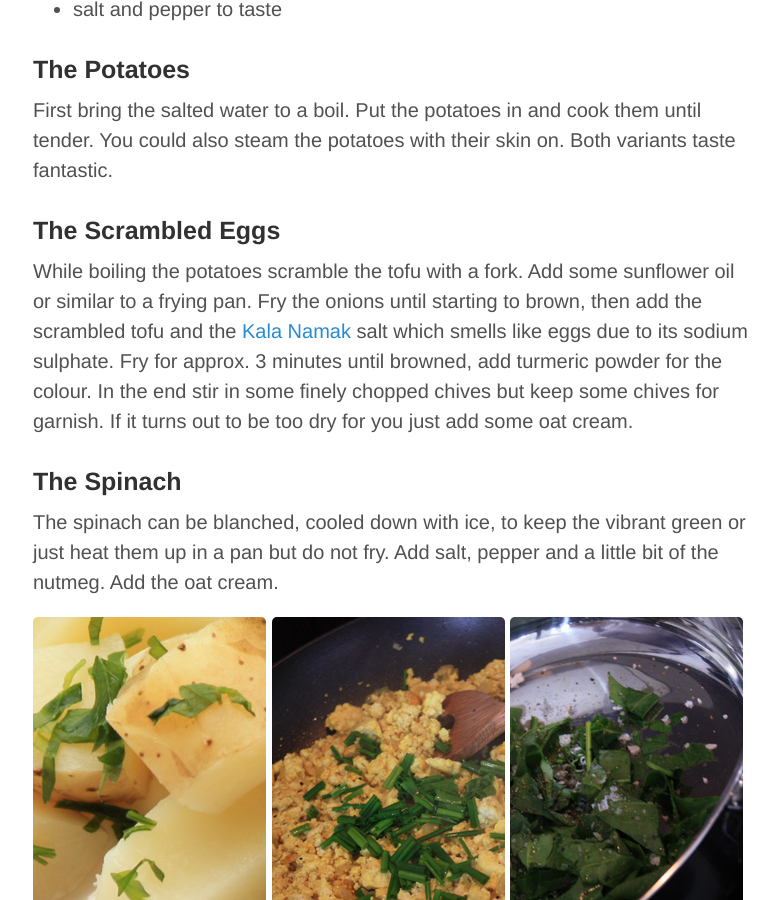
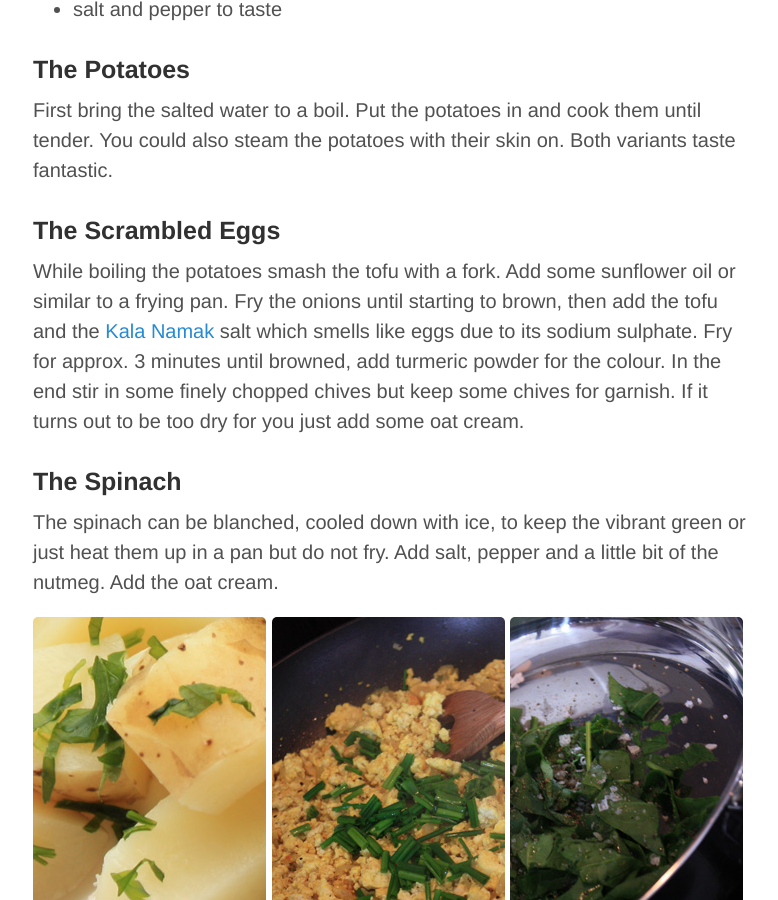
Before and after one commit to martinstolz/veganised.co.uk, a Jekyll site: the page built from _posts/2014-07-27-vegan-spinach-potatoes-and-scrambled-eggs.md, in a window 1280 px wide and 900 px high, scrolled down 1622 px. Shown: the whole window, without its empty margins (247-1025 px from the left). Built offline with Jekyll 4.4.1, drawn with Linux system fonts in a browser that asks for light colours; Markdown is read by kramdown in place of the engine named in the settings.

Commit message:
Using right word for tofu

```diff
--- a/_posts/2014-07-27-vegan-spinach-potatoes-and-scrambled-eggs.md
+++ b/_posts/2014-07-27-vegan-spinach-potatoes-and-scrambled-eggs.md
@@ -36,7 +36,7 @@ Serves 2
 First bring the salted water to a boil. Put the potatoes in and cook them until tender. You could also steam the potatoes with their skin on. Both variants taste fantastic.
 
 ### The Scrambled Eggs
-While boiling the potatoes scramble the tofu with a fork. Add some sunflower oil or similar to a frying pan. Fry the onions until starting to brown, then add the scrambled tofu and the [Kala Namak](https://en.wikipedia.org/wiki/Kala_Namak) salt which smells like eggs due to its sodium sulphate. Fry for approx. 3 minutes until browned, add turmeric powder for the colour. In the end stir in some finely chopped chives but keep some chives for garnish. If it turns out to be too dry for you just add some oat cream.
+While boiling the potatoes smash the tofu with a fork. Add some sunflower oil or similar to a frying pan. Fry the onions until starting to brown, then add the tofu and the [Kala Namak](https://en.wikipedia.org/wiki/Kala_Namak) salt which smells like eggs due to its sodium sulphate. Fry for approx. 3 minutes until browned, add turmeric powder for the colour. In the end stir in some finely chopped chives but keep some chives for garnish. If it turns out to be too dry for you just add some oat cream.
 
 ### The Spinach
 The spinach can be blanched, cooled down with ice, to keep the vibrant green or just heat them up in a pan but do not fry. Add salt, pepper and a little bit of the nutmeg. Add the oat cream.
```
